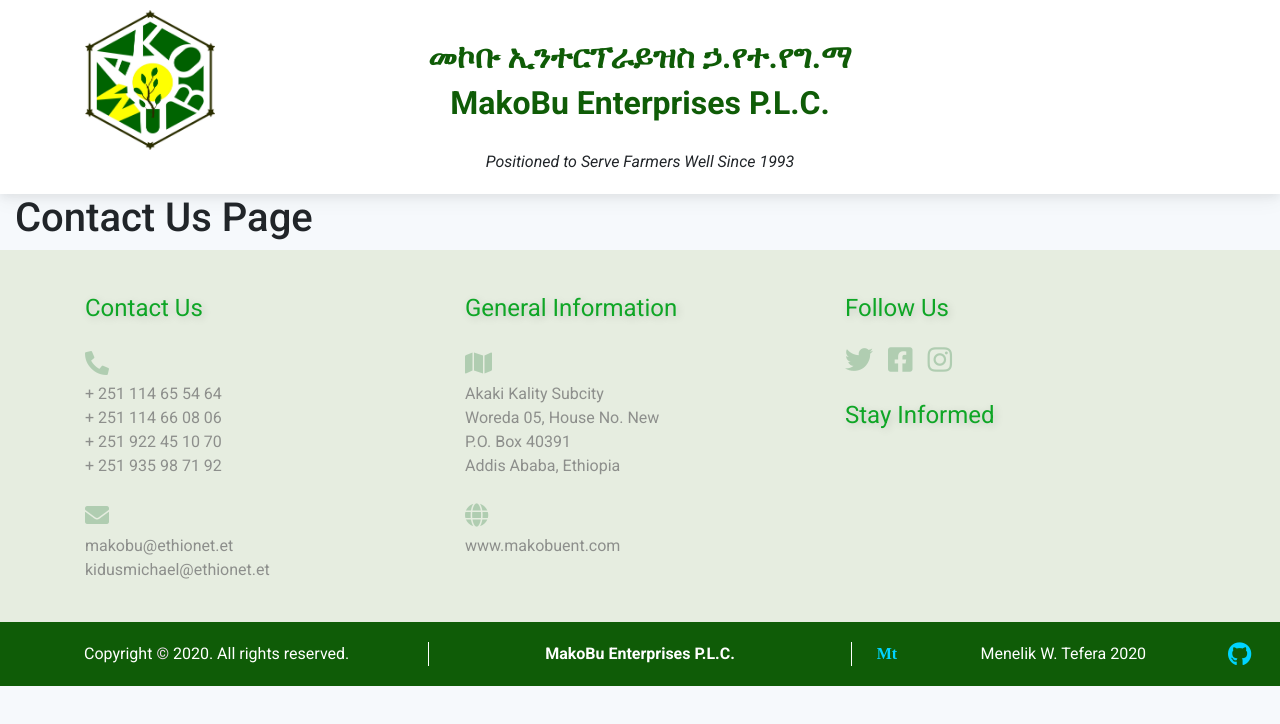
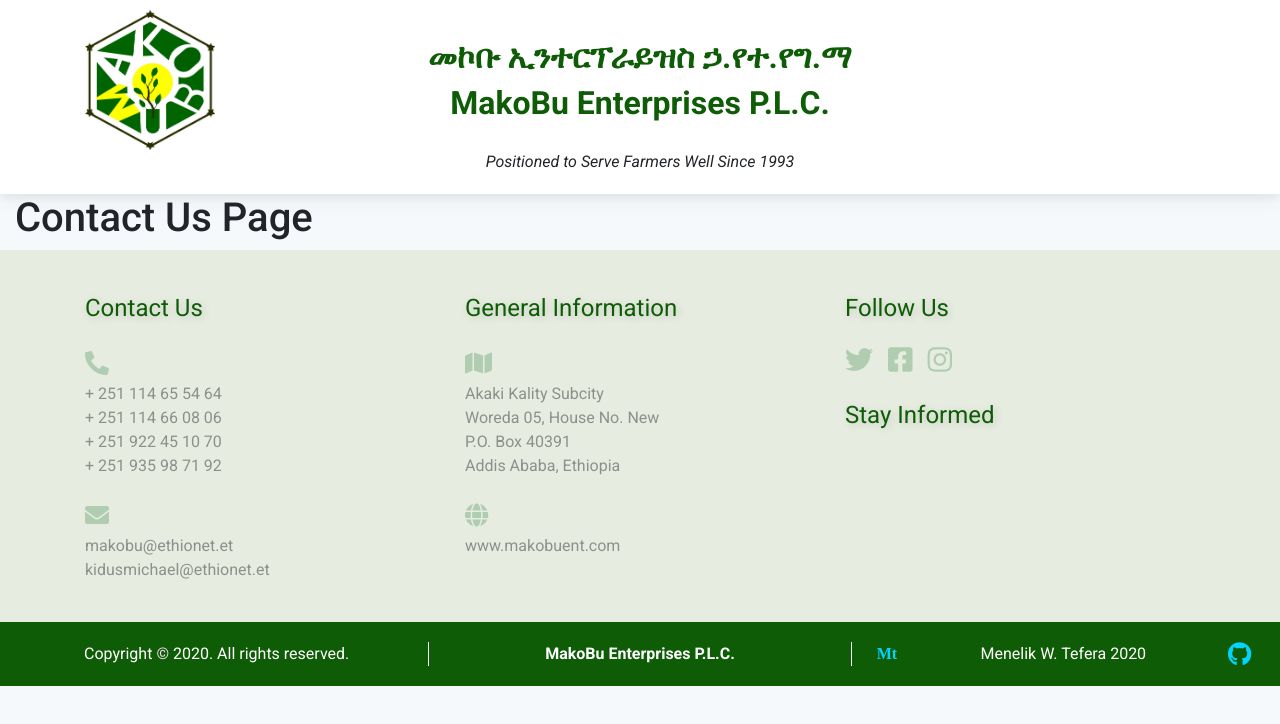
Before and after one commit to menelik7/makobu, a React (Create React App) app in the folder client/: page /contact in a window 1280 px wide. Shown: the top 724 px of the page. Built offline with nearby package versions, Linux system fonts and the light colour scheme; a web font is replaced by a local one.

Commit message:
Edited experience styling

```diff
--- a/client/src/components/footer/Footer.js
+++ b/client/src/components/footer/Footer.js
@@ -17,7 +17,7 @@
 							<div className="col-lg-4 footer-content">
 								<div className="row">
 									<FollowUs />
-									<div className="col-sm-6 col-lg-12 green-2 footer-title">
+									<div className="col-sm-6 col-lg-12 green footer-title">
 										Stay Informed
 									</div>
 								</div>
--- a/client/src/components/footer/footerContent.js
+++ b/client/src/components/footer/footerContent.js
@@ -89,7 +89,7 @@
 export const ContactUs = () => {
 	return (
 		<div className="col-sm-6 col-lg-4 footer-content">
-			<div className="green-2 footer-title">Contact Us</div>
+			<div className="green footer-title">Contact Us</div>
 			{parseContactInfo()}
 		</div>
 	);
@@ -98,7 +98,7 @@
 export const GeneralInformation = () => {
 	return (
 		<div className="col-sm-6 col-lg-4 footer-content">
-			<div className="green-2 footer-title">General Information</div>
+			<div className="green footer-title">General Information</div>
 			{parseGeneralInfo()}
 		</div>
 	);
@@ -106,7 +106,7 @@
 
 export const FollowUs = () => {
 	return (
-		<div className="col-sm-6 col-lg-12 green-2">
+		<div className="col-sm-6 col-lg-12 green">
 			<div className="footer-title">Follow Us</div>
 			{parseFollowInfo()}
 		</div>
```
Also changed, not shown: client/src/components/svg/experience.svg.
